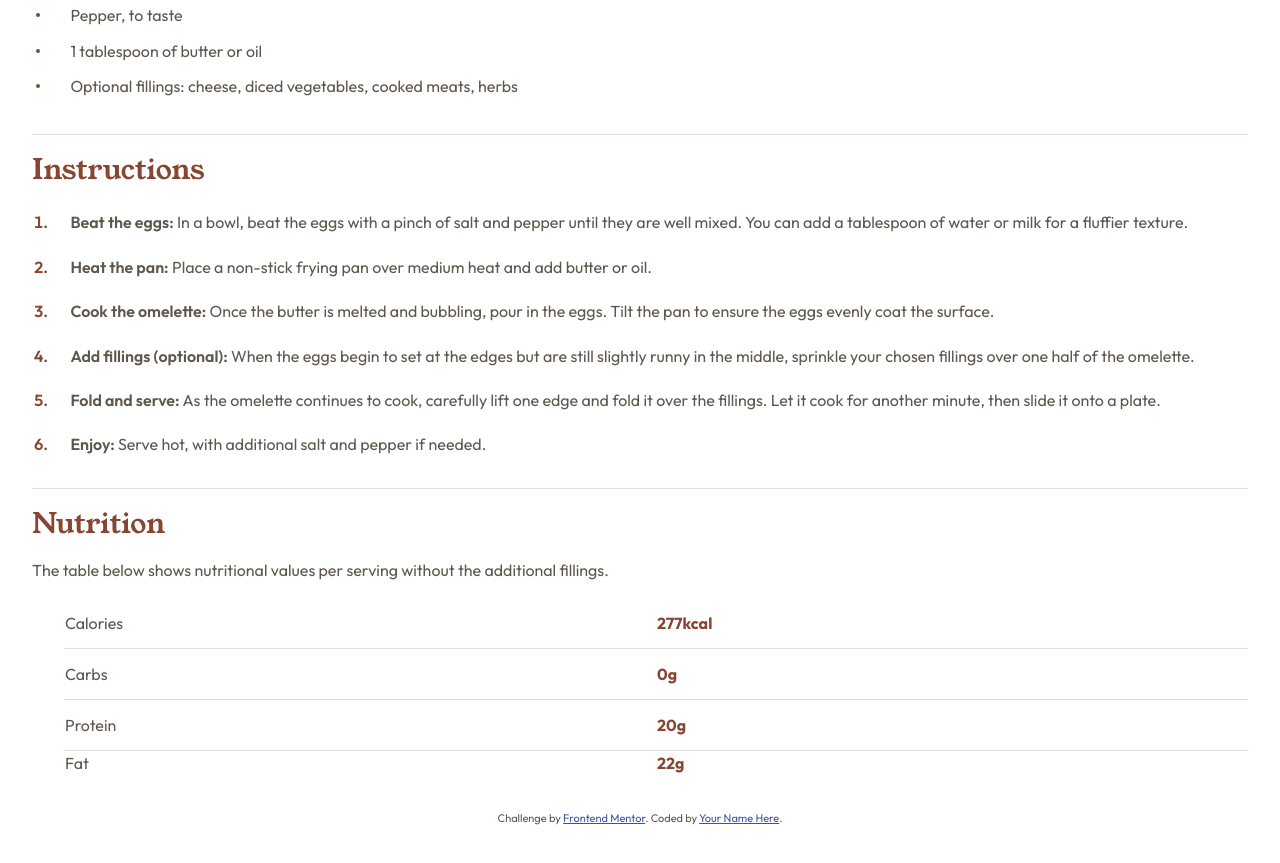
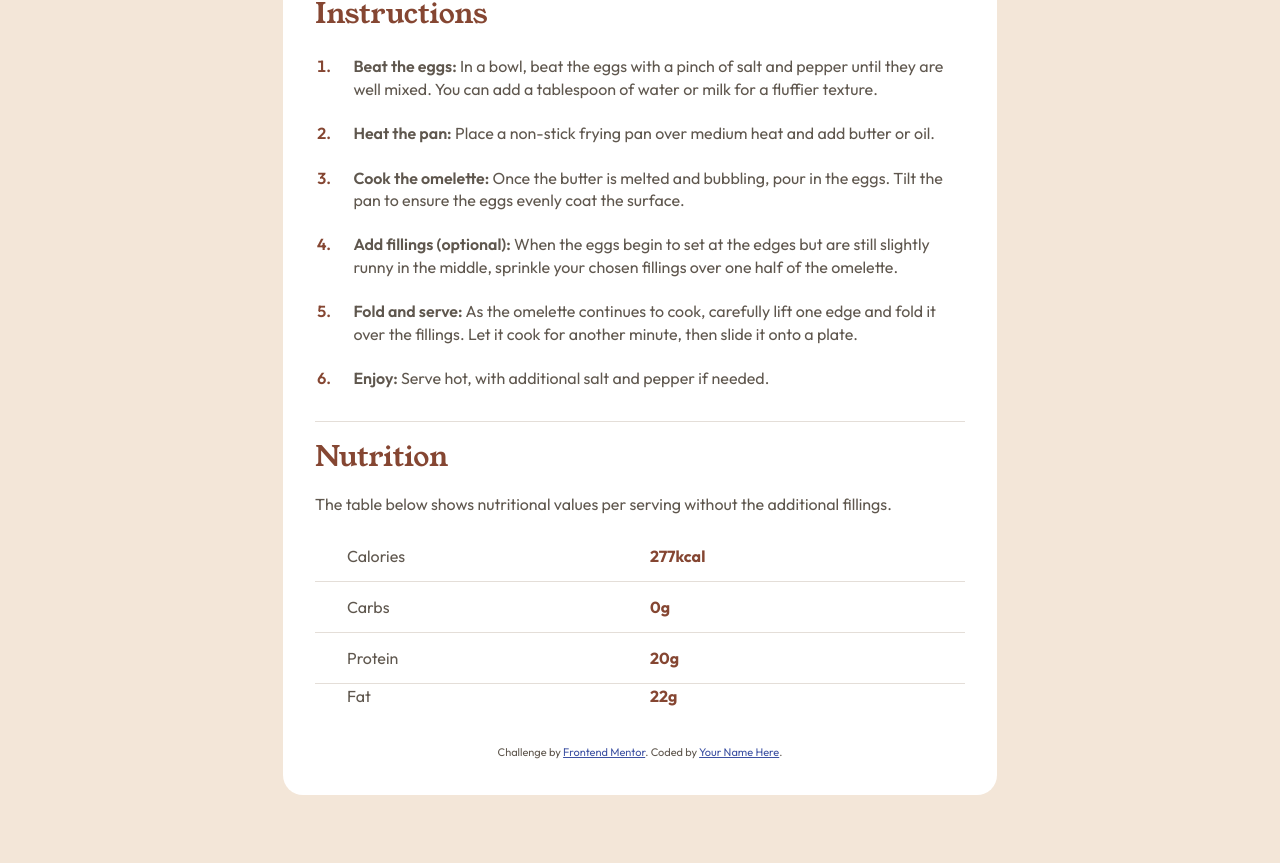
Before and after one commit to TIKOsup/recipe-page, a plain HTML site: page index.html in a window 1280 px wide. Shown: the part 1079-1942 px from the top of the page. Before the commit the page ends 1908 px from the top, so only its background shows below. Drawn offline with Linux system fonts and the light colour scheme.

Commit message:
feat: add desktop view

```diff
--- a/index.html
+++ b/index.html
@@ -10,6 +10,7 @@
 </head>
 
 <body>
+  <div class="container">
     <header>
       <img src="./assets/images/image-omelette.jpeg" alt="Omelette" class="recipe-main-img">
     </header>
@@ -89,6 +90,7 @@
       Challenge by <a href="https://www.frontendmentor.io?ref=challenge" target="_blank">Frontend Mentor</a>.
       Coded by <a href="#">Your Name Here</a>.
     </footer>
+  </div>
 </body>
 
 </html>
--- a/styles.css
+++ b/styles.css
@@ -47,6 +47,34 @@
   font-optical-sizing: auto;
   font-weight: 700;
   font-style: normal;
+}
+
+body {
+  background-color: var(--Stone-100);
+  display: flex;
+  justify-content: center;
+  align-items: center;
+}
+
+@media only screen and (min-width: 500px) {
+  body {
+    padding: 100px 50px;
+  }
+  .container {
+    max-width: 650px;
+    border-radius: 20px;
+    padding: 2rem;
+  }
+  .recipe-main-img {
+    border-radius: 10px;
+  }
+  main {
+    margin: 2rem 0 2rem 0 !important;
+  }
+}
+
+.container {
+  background-color: var(--white);
 }
 
 /* Header */
@@ -147,8 +175,12 @@ table.nutrition-table tbody {
   width: 50%;
 }
 
-table.nutrition-table thead {
-  margin-left: 2rem;
+table.nutrition-table thead tr th {
+  padding-left: 2rem;
+}
+
+table.nutrition-table tbody tr td {
+  padding-left: 10px;
 }
 
 table.nutrition-table tr {
```
Lines whose indentation alone changed are shown as unchanged.
